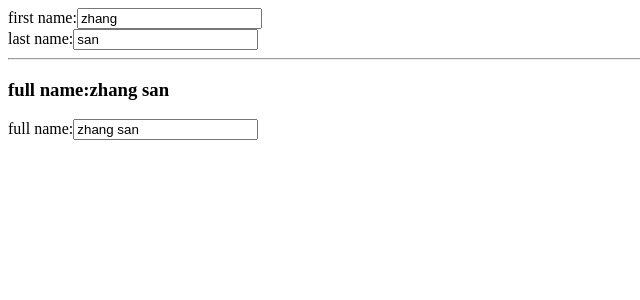
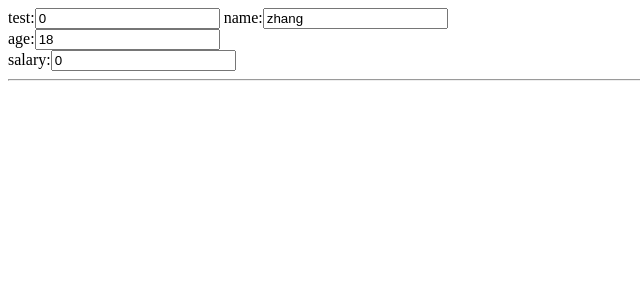
Before and after one commit to tengwenjie/my-vuejs, a Vue app: page / in a window 1280 px wide. Shown: the top 300 px of the page, without its empty margins (0-640 px from the left). Built offline with nearby package versions, Linux system fonts and the light colour scheme.

Commit message:
watch practice

```diff
--- a/src/components/DemoItem.vue
+++ b/src/components/DemoItem.vue
@@ -1,34 +1,43 @@
 <template>
-  first name:<input type="text" v-model="person.firstName"/><br>
-  last name:<input type="text" v-model="person.lastName"/><br>
+  test:<input type="text" v-model="test"/>
+  name:<input type="text" v-model="person.name"/><br>
+  age:<input type="text" v-model="person.age"/><br>
+  salary:<input type="text" v-model="person.job.j1.salary"/><br>
   <hr/>
-  <h3>full name:{{ person.fullName }}</h3>
-  full name:<input type="text" v-model="person.fullName"/>
+
 
 </template>
 <script>
-import { reactive,computed } from 'vue';
+import { reactive,watch,ref } from 'vue';
 export default {
   name: 'DemoItem',
   setup() {
+    let test = ref(0)
     let person = reactive({
-      firstName:'zhang',
-      lastName:'san',
-      fullName:''
+      name:'zhang',
+      age:18,
+      job:{
+        j1:{
+          salary:0
+        }
+      }
     });
 
-    person.fullName = computed({
-      get(){
-        return person.firstName +" "+ person.lastName
-      },
-      set(value){
-        const nameArr= value.split(' ')
-        person.firstName = nameArr[0]
-        person.lastName=nameArr[1]
-      },
+    watch(test,(newValue,oldValue)=>{
+      console.log(newValue,oldValue)
     })
 
-    return { person};
+    watch(person,(newValue,oldValue)=>{
+      console.log(newValue,oldValue)
+    },{immediate:true})
+
+      // watch(()=>person.name,(newValue,oldValue)=>{
+      //   console.log(newValue,oldValue)
+      // })
+
+      // watch(()=>person)
+
+    return { person,test};
   },
 };
 </script>
```
